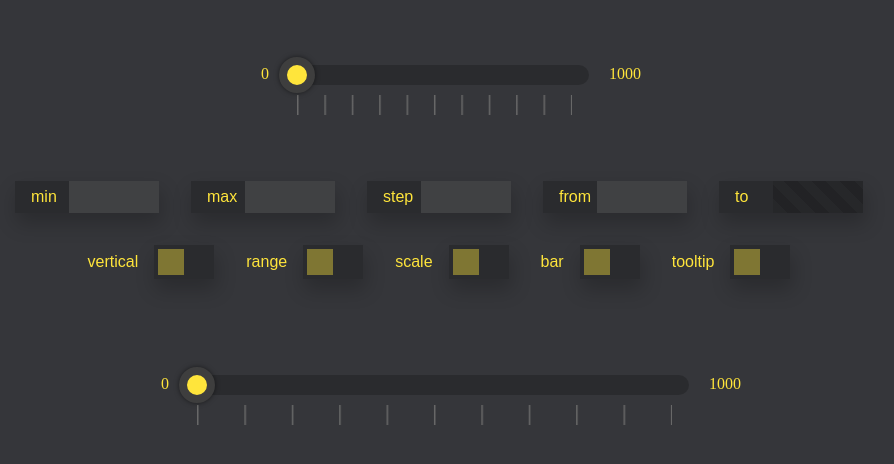
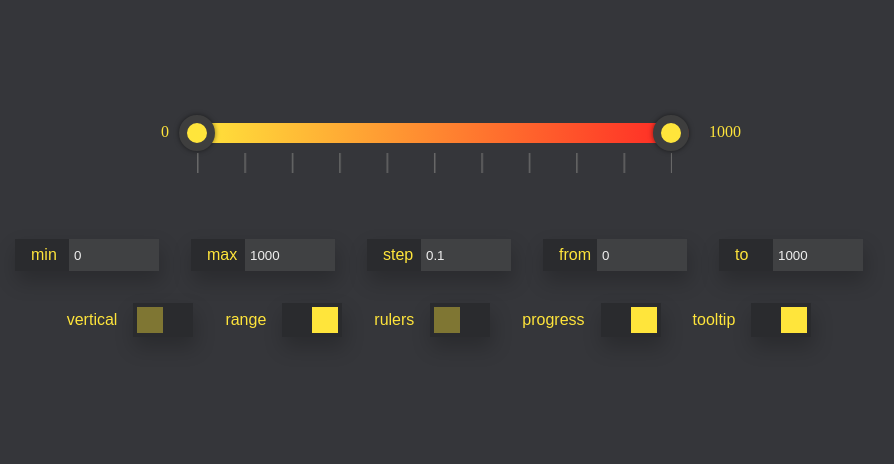
Before and after one commit to eclipsemode/Range-slider-app, a website built with webpack: page src/index.pug in a window 1280 px wide. Shown: the part 170-634 px from the top of the page, without its empty margins (201-1095 px from the left). Built offline with nearby package versions, Linux system fonts and the light colour scheme.

Commit message:
Refactoring and Config Panel init values

```diff
--- a/src/Controller/slider.controller.ts
+++ b/src/Controller/slider.controller.ts
@@ -17,6 +17,7 @@ class Controller extends Observer {
     }
 
     init() {
+        this.view.getSlider();
         this.view.render();
     }
 }
--- a/src/Model/slider.model.ts
+++ b/src/Model/slider.model.ts
@@ -12,11 +12,11 @@ class Model extends Observer {
         const verifiedOptions = {...options};
         verifiedOptions.min = verifiedOptions.min ?? 0;
         verifiedOptions.max = verifiedOptions.max ?? 1000;
-        verifiedOptions.value = verifiedOptions.value ?? verifiedOptions.min;
-        verifiedOptions.valueSecond = verifiedOptions.valueSecond ?? verifiedOptions.max;
+        verifiedOptions.from = verifiedOptions.from ?? verifiedOptions.min;
+        verifiedOptions.to = verifiedOptions.to ?? verifiedOptions.max;
         verifiedOptions.gap = verifiedOptions.gap ?? 130;
         verifiedOptions.step = verifiedOptions.step ?? 0.1;
-        verifiedOptions.horizontal = verifiedOptions.horizontal ?? true;
+        verifiedOptions.vertical = verifiedOptions.vertical ?? false;
         verifiedOptions.rulersHidden = verifiedOptions.rulersHidden ?? false;
         verifiedOptions.tooltip = verifiedOptions.tooltip ?? {display: false, percent: false};
         verifiedOptions.tooltip.percent = verifiedOptions.tooltip.percent ?? false;
@@ -33,19 +33,24 @@ class Model extends Observer {
         verifiedOptions.color.thumbColor = verifiedOptions.color.thumbColor ?? '#ffe53b';
         verifiedOptions.range = verifiedOptions.range ?? false;
         verifiedOptions.config = verifiedOptions.config ?? false;
+        verifiedOptions.progress = verifiedOptions.progress ?? true;
+        verifiedOptions.controlConfig = ['min', 'max', 'step', 'from', 'to'];
+        verifiedOptions.toggleConfig = ['vertical', 'range', 'rulers', 'progress', 'tooltip'];
 
         verifiedOptions.min =
             verifiedOptions.min < verifiedOptions.max ? verifiedOptions.min :
                 verifiedOptions.max;
 
-        verifiedOptions.value =
-            (verifiedOptions.value > verifiedOptions.min) &&
-            (verifiedOptions.value < verifiedOptions.max) ?
-                verifiedOptions.value :
+        verifiedOptions.from =
+            (verifiedOptions.from > verifiedOptions.min) &&
+            (verifiedOptions.from < verifiedOptions.max) ?
+                verifiedOptions.from :
                 verifiedOptions.min;
 
         return verifiedOptions;
     }
+
+
 }
 
 export default Model;
--- a/src/View/slider.view.ts
+++ b/src/View/slider.view.ts
@@ -26,7 +26,6 @@ class View {
     constructor(private selector: string, private options: Partial<ModelOption>) {
         this.selectorState = selector;
         this.optionsState = options;
-
         this.mainClass = new MainClass(this.selectorState);
         this.rulers = new Rulers(this.selectorState);
         this.minMaxValues = new MinMaxValues(
@@ -38,87 +37,99 @@ class View {
             this.selectorState,
             this.optionsState.min,
             this.optionsState.max,
-            this.optionsState.value,
-            this.optionsState.valueSecond,
+            this.optionsState.from,
+            this.optionsState.to,
             this.optionsState.step
         );
         this.progress = new Progress(this.selectorState);
         this.tooltip = new Tooltip(
             this.selectorState,
-            this.optionsState.value,
-            this.optionsState.valueSecond
+            this.optionsState.from,
+            this.optionsState.to
         );
         this.bar = new Bar(this.selectorState);
         this.config = new Config(
             this.selectorState,
-            this.optionsState.min,
-            this.optionsState.max,
-            this.optionsState.step,
-            this.optionsState.value,
-            this.optionsState.valueSecond,
-            this.optionsState.range
+            this.optionsState.controlConfig,
+            this.optionsState.toggleConfig
         );
     }
 
-    render() {
-        this.getRange();
-        this.getBar();
-        $(`${this.selectorState} .slider-app__input`).on('input', () => this.getBar());
-        this.getTooltip();
-        this.getHorizontal();
-        this.getColor();
-        this.getMinMax();
+    render(): void {
+        this.setProgress();
+        $(`${this.selectorState} .slider-app__input`).on('input', () => this.setProgress());
+        this.setTooltip();
+        this.setHorizontal();
+        this.setColor();
+        this.setMinMax();
+        this.setConfig();
     }
 
-    private getRange(): void {
+    getSlider(): void {
         this.mainClass.getMainClass();
         this.rulers.getRulers();
         this.minMaxValues.getMinMaxValues();
         this.bar.getBar();
-            this.progress.getProgress();
+        this.optionsState.progress ? this.progress.getProgress() : null;
         this.thumb.getMinThumb();
-            this.tooltip.getFirstTooltip();
-
-        if (this.optionsState.range === true) {
+        this.optionsState.tooltip.display ? this.tooltip.getFirstTooltip() : null;
+        if (this.optionsState.range) {
             this.thumb.getMaxThumb();
             this.tooltip.getSecondTooltip();
         }
-        if (this.optionsState.config === true) {
-            this.config.getConfig();
-        }
+        this.optionsState.config ? this.config.getConfig() : null;
     }
 
-    private getBar() {
-        if (this.optionsState.range === false) {
-            const $slider = $(`${this.selectorState} .slider-app__input`);
-            const $fill = $(`${this.selectorState} .slider-app__progress`);
+    private setConfig = (): void => {
+        const newSelector: string = this.selectorState.slice(1);
 
-            const min: number = parseInt($slider.attr('min'));
-            const max: number = parseInt($slider.attr('max'));
-            const value: number = <number>$slider.val();
+        const selectorControlTo = $(`#${newSelector}__control-to`);
+        !this.optionsState.range
+            ? selectorControlTo.prop('disabled', true)
+            : selectorControlTo.prop('disabled', false);
+
+        this.optionsState.controlConfig.forEach(item => {
+            $(`#${newSelector}__control-${item}`)
+                .val(this.evaluateVar(`this.optionsState.${item}`));
+        });
+
+        this.optionsState.toggleConfig.forEach(item => {
+            $(`#${newSelector}__toggle-${item}`)
+                .attr('checked', this.evaluateVar(`this.optionsState.${item}`));
+        });
+
+
+    };
+
+    evaluateVar = (item: string) => eval(item);
+
+    private setProgress(): void {
+        const $range = $(`${this.selectorState} .slider-app__input`);
+        const $minValue = $(`${this.selectorState} .slider-app__input-min`);
+        const $maxValue = $(`${this.selectorState} .slider-app__input-max`);
+        const $progress = $(`${this.selectorState} .slider-app__progress`);
+        const gap = this.optionsState.gap;
+        const min: number = parseInt($minValue.attr('min'));
+        const max: number = parseInt($minValue.attr('max'));
+        const value: number = <number>$minValue.val();
         const percent: number = ((value - min) / (max - min)) * 100;
 
-            $fill.css('width', percent + '%');
+        if (!this.optionsState.range) {
+            $progress.css('width', percent + '%');
         } else {
-            const range = $(`${this.selectorState} .slider-app__input`);
-            const minValue = $(`${this.selectorState} .slider-app__input-min`);
-            const maxValue = $(`${this.selectorState} .slider-app__input-max`);
-            const progress = $(`${this.selectorState} .slider-app__progress`);
-            const gap = this.optionsState.gap;
-
-            progress.css({
+            $progress.css({
                 width: 'auto',
-                left: (Number(minValue.val()) / Number(minValue.attr('max'))) * 100 + 1 + '%',
-                right: 100 - (Number(maxValue.val()) / Number(maxValue.attr('max'))) * 100 + '%',
+                left: (Number($minValue.val()) / Number($minValue.attr('max'))) * 100 + 1 + '%',
+                right: 100 - (Number($maxValue.val()) / Number($maxValue.attr('max'))) * 100 + '%',
             });
 
-            range.each(function () {
-                $(this).css('pointerEvents', 'none');
+            $range.each(function () {
+                $($maxValue).css('pointerEvents', 'none');
                 $(this).on('input', () => {
-                    const min = Number(minValue.val());
-                    const max = Number(maxValue.val());
-                    const minPercent: number = (min / Number(minValue.attr('max'))) * 100 + 1;
-                    const maxPercent: number = 100 - (max / Number(maxValue.attr('max'))) * 100;
+                    const min = Number($minValue.val());
+                    const max = Number($maxValue.val());
+                    const minPercent: number = (min / Number($minValue.attr('max'))) * 100 + 1;
+                    const maxPercent: number = 100 - (max / Number($maxValue.attr('max'))) * 100;
 
                     if (max - min < gap) {
                         $(this).hasClass('slider-app__input-min')
@@ -126,22 +137,22 @@ class View {
                             : $(this).val(min + gap);
                     }
 
-                    progress.css({
+                    $progress.css({
                         width: 'auto',
                         left: minPercent + '%',
                         right: maxPercent + '%'
                     });
 
                     minPercent > 45
-                        ? progress.css('transform', 'translateX(-15px)')
-                        : progress.css('transform', 'translateX(0px)');
+                        ? $progress.css('transform', 'translateX(-15px)')
+                        : $progress.css('transform', 'translateX(0px)');
                 });
             });
         }
     }
 
-    private getHorizontal() {
-        if (this.optionsState.horizontal === false) {
+    private setHorizontal(): void {
+        if (this.optionsState.vertical) {
             const element: JQuery = $(this.selectorState);
             const maxElement: JQuery = $(`${this.selectorState} .slider-app__max-value`);
             const minElement: JQuery = $(`${this.selectorState} .slider-app__min-value`);
@@ -163,8 +174,7 @@ class View {
         }
     }
 
-    private getTooltip() {
-        if (this.optionsState.tooltip.display === true) {
+    private setTooltip(): void {
             const maxValue: number = this.optionsState.max;
             const minValue: number = this.optionsState.min;
 
@@ -197,7 +207,7 @@ class View {
             if (this.optionsState.tooltip.percent === false || !this.optionsState.tooltip.percent) {
                 tooltipValueFirst.text(<string>inputMin.val());
                 inputMin.on('input', () => tooltipValueFirst.text(<string>inputMin.val()));
-            } else if (this.optionsState.tooltip.percent === true) {
+            } else if (this.optionsState.tooltip.percent) {
                 tooltipValueFirst.text(parseInt(String(
                     (+inputMin.val() - minValue) / (maxValue - minValue) * 100)) + '%');
 
@@ -248,9 +258,8 @@ class View {
                 }
             }
     }
-    }
 
-    private getColor(): void {
+    private setColor(): void {
         if (this.optionsState.color.firstColor || this.optionsState.color.secondColor) {
             const colorOne: string = this.optionsState.color.firstColor;
             const colorTwo: string = this.optionsState.color.secondColor;
@@ -271,7 +280,7 @@ class View {
         }
     }
 
-    private getMinMax(): void {
+    private setMinMax(): void {
         const inputMin: JQuery = $(`${this.selectorState} .slider-app__input-min`);
         const inputMax: JQuery = $(`${this.selectorState} .slider-app__input-max`);
         const minValue: JQuery = $(`${this.selectorState} .slider-app__min-value`);
@@ -279,21 +288,21 @@ class View {
 
         minValue.on('click', () => {
             inputMin.val(inputMin.attr('min'));
-            this.getBar();
-            this.getTooltip();
+            this.setProgress();
+            this.setTooltip();
         });
 
         if (!this.optionsState.range) {
             maxValue.on('click', () => {
                 inputMin.val(inputMin.attr('max'));
-                this.getBar();
-                this.getTooltip();
+                this.setProgress();
+                this.setTooltip();
             });
         } else {
             maxValue.on('click', () => {
                 inputMax.val(inputMax.attr('max'));
-                this.getBar();
-                this.getTooltip();
+                this.setProgress();
+                this.setTooltip();
             });
         }
     }
--- a/src/assets/style/style.scss
+++ b/src/assets/style/style.scss
@@ -242,14 +242,14 @@ body {
     left: 0;
     top: 0;
     height: 100%;
-    width: 75%;
+    width: 0;
     background: linear-gradient(90deg, $gr-main 0%, $gr-secondary 100%);
     border-radius: inherit;
   }
 }
 
 .slider {
-  width: 300px;
+  width: 500px;
 }
 
 .second {
--- a/src/components/config/Config.ts
+++ b/src/components/config/Config.ts
@@ -2,29 +2,17 @@ import './config.scss';
 
 class Config {
     private readonly selector: string;
-    private control: string[] = ['min', 'max', 'step', 'from', 'to'];
-    private toggle: string[] = ['vertical', 'range', 'scale', 'bar', 'tooltip'];
-    private min: number;
-    private step: number;
-    private from: number;
-    private to: number;
-    private readonly range: boolean;
+    private readonly controlConfig: string[];
+    private readonly toggleConfig: string[];
 
     constructor(
         selector: string,
-        min: number,
-        max: number,
-        step: number,
-        from: number,
-        to: number,
-        range: boolean
+        controlConfig: string[],
+        toggleConfig: string[]
     ) {
         this.selector = selector;
-        this.min = min;
-        this.step = step;
-        this.from = from;
-        this.to = to;
-        this.range = range;
+        this.controlConfig = controlConfig;
+        this.toggleConfig = toggleConfig;
     }
     getConfig() {
         const newSelector: string = this.selector.slice(1);
@@ -36,48 +24,42 @@ class Config {
                     </div>`
         );
 
-        this.control.forEach(name => {
+        this.controlConfig.forEach(name => {
+            const selector: string = newSelector + '__control-' + name;
+
             $('.slider-app__config-section--control').append(
                 `<div class="slider-app__config-container">
                     <div class="slider-app__config-text">
                         <span class="slider-app__config-text--inner">${name}</span>
                     </div>
                     <input
-                    class="slider-app__config-input slider-app__config-input---min"
+                    class='slider-app__config-input'
                     type="number"
-                    id=${newSelector + '__control-' + name}
+                    id=${selector}
                     />
                 </div>`
             );
         });
 
-        this.toggle.forEach(name => {
+        this.toggleConfig.forEach(name => {
+            const selector: string = newSelector + '__toggle-' + name;
+
             $('.slider-app__config-section--toggle').append(
                 `<div class="slider-app__config-toggle-container">
                     <label
                     class="slider-app__config-toggle-name"
-                    for=${newSelector + '__toggle-' + name}>
+                    for=${selector}>
                         ${name}
                     </label>
                     <label class="slider-app__config-toggle">
                         <input
                         class="slider-app__config-toggle-box"
-                        type="checkbox" id=${newSelector + '__toggle-' + name}>
+                        type="checkbox" id=${selector}>
                         <span class="slider-app__config-toggle-btn"></span>
                     </label>
                 </div>`
             );
         });
-
-        this.rangeDisabled(this.range, `#${newSelector}__control-to`);
-    }
-
-    rangeDisabled(range: boolean, element: string) {
-        if (!range) {
-            $(element).prop('disabled', true);
-        } else {
-            $(element).prop('disabled', false);
-        }
     }
 }
 
--- a/src/index.pug
+++ b/src/index.pug
@@ -8,4 +8,4 @@ html(lang="ru")
         link(rel="shortcut icon", href="favicon.ico", type="image/x-icon")
     body
         .slider
-        .second
+        //.second
--- a/src/index.ts
+++ b/src/index.ts
@@ -6,14 +6,13 @@ new Controller('.slider', {
         display: true,
         percent: true
     },
-    // range: true,
+    range: true,
     config: true
 });
 
 new Controller('.second', {
-    tooltip: {
-        display: true
-    }
+    min: -10000,
+    max: 500,
 });
 
 // const observer = new Observable();
```
Also changed, not shown: __tests__/components/Bar.spec.ts (+1 -4 lines), __tests__/components/MinMaxValues.spec.ts (+9 -0 lines), __tests__/components/Progress.spec.ts (+2 -6 lines), __tests__/components/Tooltip.spec.ts (+18 -0 lines), src/utils/ModelOption.d.ts (+7 -4 lines). Lines whose indentation alone changed are shown as unchanged.
